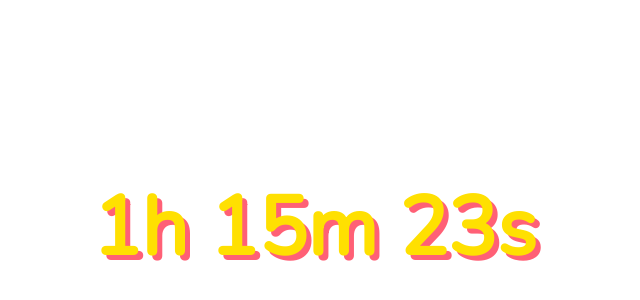
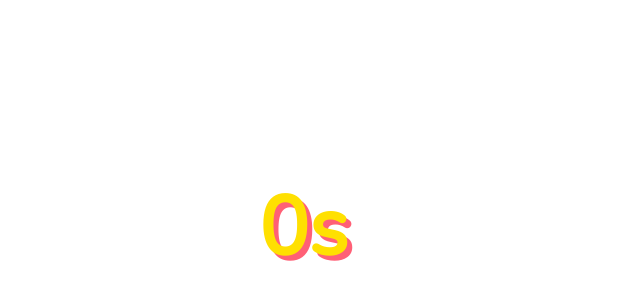
Before and after one commit to ntratcliff/stream-countdown-widget, a Vue app: page / in a window 1280 px wide. Shown: the part 172-472 px from the top of the page, without its empty margins (326-966 px from the left). Built offline with nearby package versions, Linux system fonts and the light colour scheme.

Commit message:
hide empty units

```diff
--- a/src/App.vue
+++ b/src/App.vue
@@ -1,6 +1,11 @@
 <template>
 	<div>
-		<Countdown :hours="1" :minutes="15" :seconds="30" />
+		<Countdown
+			:hours="0"
+			:minutes="0"
+			:seconds="5"
+			:hide-empty-units="true"
+		/>
 	</div>
 </template>
 
--- a/src/components/Countdown.vue
+++ b/src/components/Countdown.vue
@@ -1,8 +1,22 @@
 <template>
 	<div class="countdown">
-		<span class="time-left hours">{{ currentHours }}h </span>
-		<span class="time-left minutes">{{ currentMinutes }}m </span>
-		<span class="time-left seconds">{{ currentSeconds }}s</span>
+		<span
+			v-if="!hideEmptyUnits || totalHoursInt >= 1"
+			class="time-left hours"
+		>
+			{{ currentHours }}h&nbsp;
+		</span>
+		<span
+			v-if="!hideEmptyUnits || totalMinutesInt >= 1"
+			class="time-left minutes"
+		>
+			{{ currentMinutes }}m&nbsp;
+		</span>
+		<span
+			class="time-left seconds"
+		>
+			{{ currentSeconds }}s&nbsp;
+		</span>
 	</div>
 </template>
 
@@ -38,6 +52,12 @@ export default {
 			type: Number,
 			required: false,
 			default: 0
+		},
+		// Hides units that don't have a value >=1 (i.e. no hours disply for 59 minutes)
+		hideEmptyUnits: {
+			type: Boolean,
+			required: false,
+			default: false
 		}
 	},
 	data: function () {
```
